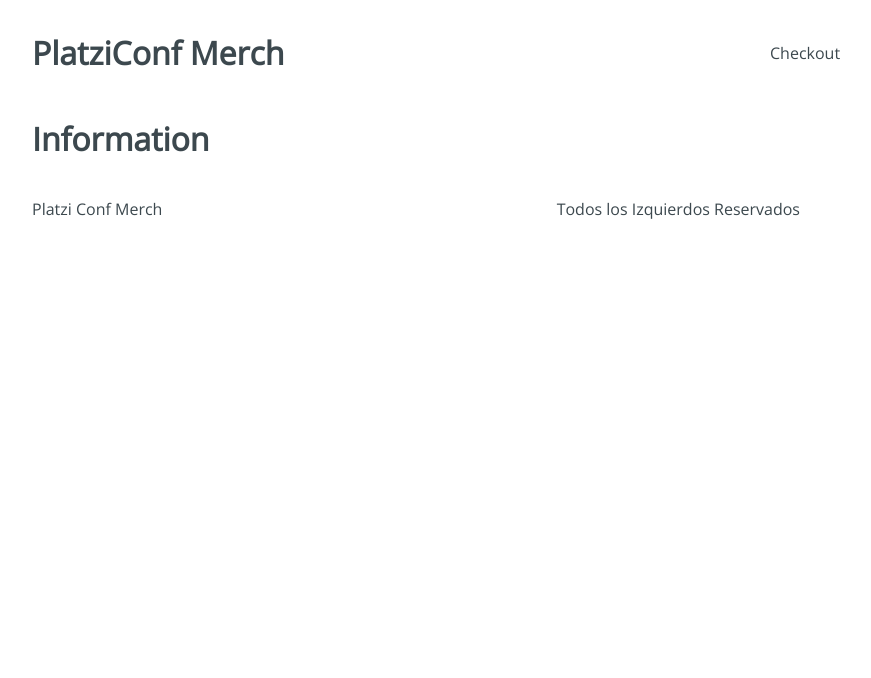
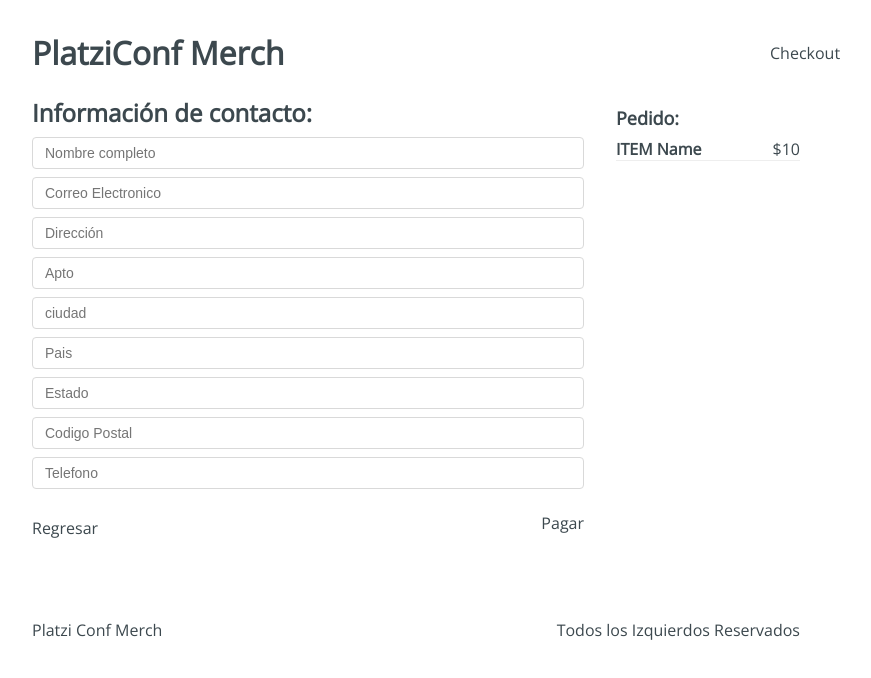
Before and after one commit to rodruxdev/platzi-conf-merch, a React app: page /checkout/information in a window 1280 px wide. Shown: the top 678 px of the page, without its empty margins (224-1095 px from the left). Built offline with nearby package versions, Linux system fonts and the light colour scheme.

Commit message:
✨[ADD] Information Checkout Page

```diff
--- a/src/containers/Information.jsx
+++ b/src/containers/Information.jsx
@@ -1,8 +1,45 @@
-import React from 'react'
+import React from 'react';
+import '../styles/components/Information.css'
 
 const Information = () => {
   return (
-    <h1>Information</h1>
+    <div className='Information'>
+      <div className="Information-content">
+        <div className="Information-head">
+          <h2>Información de contacto:</h2>
+        </div>
+        <div className="Information-form">
+          <form action="">
+            <input type="text" placeholder='Nombre completo' name='name' />
+            <input type="email" placeholder='Correo Electronico' name='email' />
+            <input type="text" placeholder='Dirección' name='address' />
+            <input type="text" placeholder='Apto' name='apto' />
+            <input type="text" placeholder='ciudad' name='city' />
+            <input type="text" placeholder='Pais' name='country' />
+            <input type="text" placeholder='Estado' name='nstate' />
+            <input type="text" placeholder='Codigo Postal' name='cp' />
+            <input type="text" placeholder='Telefono' name='phone' />
+          </form>
+        </div>
+        <div className="Information-buttons">
+          <div className="Information-back">
+            Regresar
+          </div>
+          <div className="Information-next">
+            Pagar
+          </div>
+        </div>
+      </div>
+      <div className="Information-sidebar">
+        <h3>Pedido:</h3>
+        <div className="Information-item">
+          <div className="Information-element">
+            <h4>ITEM Name</h4>
+            <span>$10</span>
+          </div>
+        </div>
+      </div>
+    </div>
   )
 }
 
```
